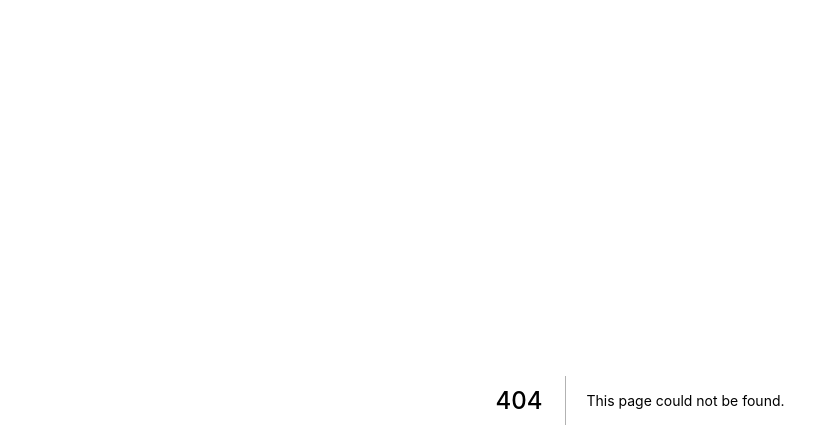
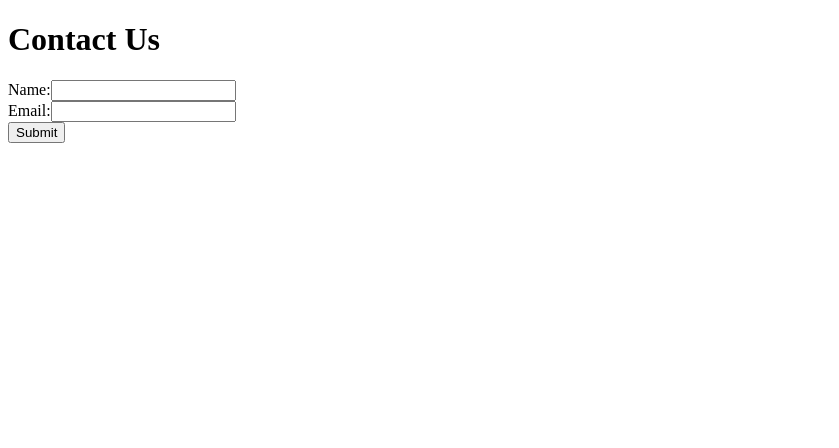
Before and after one commit to dalemy-1/pingtaisheji, a Next.js app: page /contact in a window 1280 px wide. Before the commit this address had no page. Shown: the top 448 px of the page, without its empty margins (0-839 px from the left). Built offline with nearby package versions, Linux system fonts and the light colour scheme.

Commit message:
Create contact.js

```diff
--- /dev/null
+++ b/pages/contact.js
@@ -0,0 +1,18 @@
+// pages/contact.js
+
+export default function Contact() {
+  return (
+    <div>
+      <h1>Contact Us</h1>
+      <form>
+        <label>Name:</label>
+        <input type="text" />
+        <br />
+        <label>Email:</label>
+        <input type="email" />
+        <br />
+        <button type="submit">Submit</button>
+      </form>
+    </div>
+  );
+}
```
